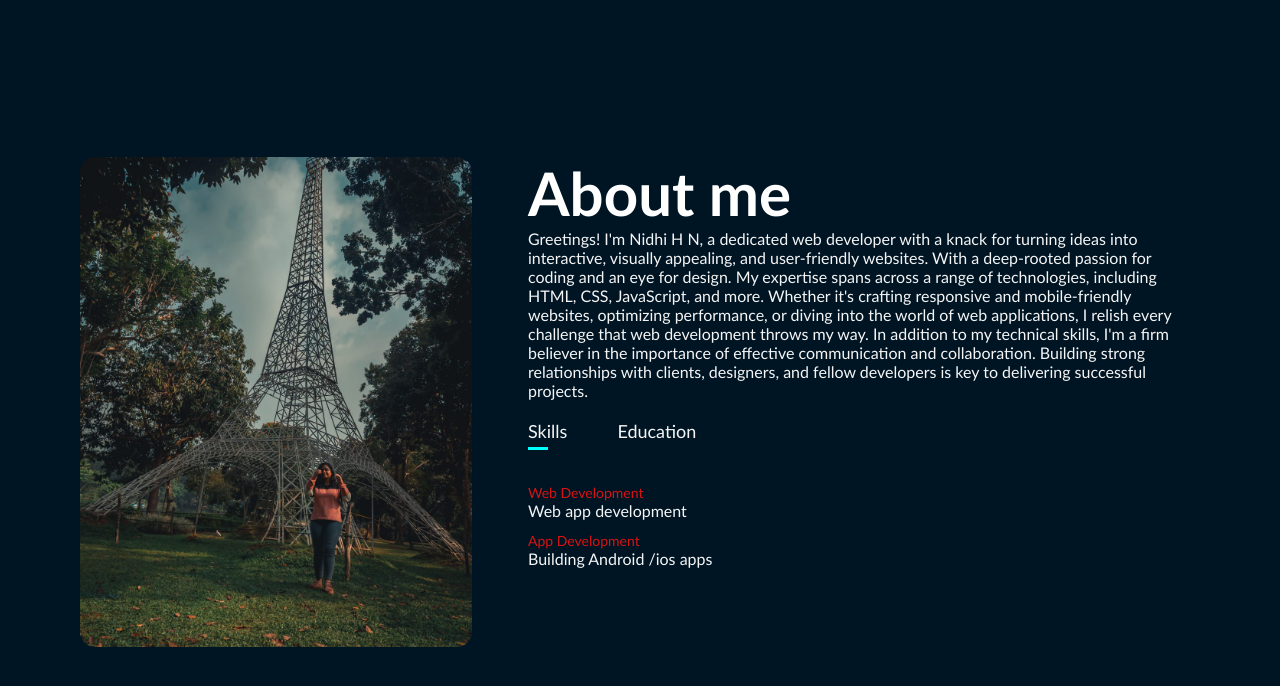
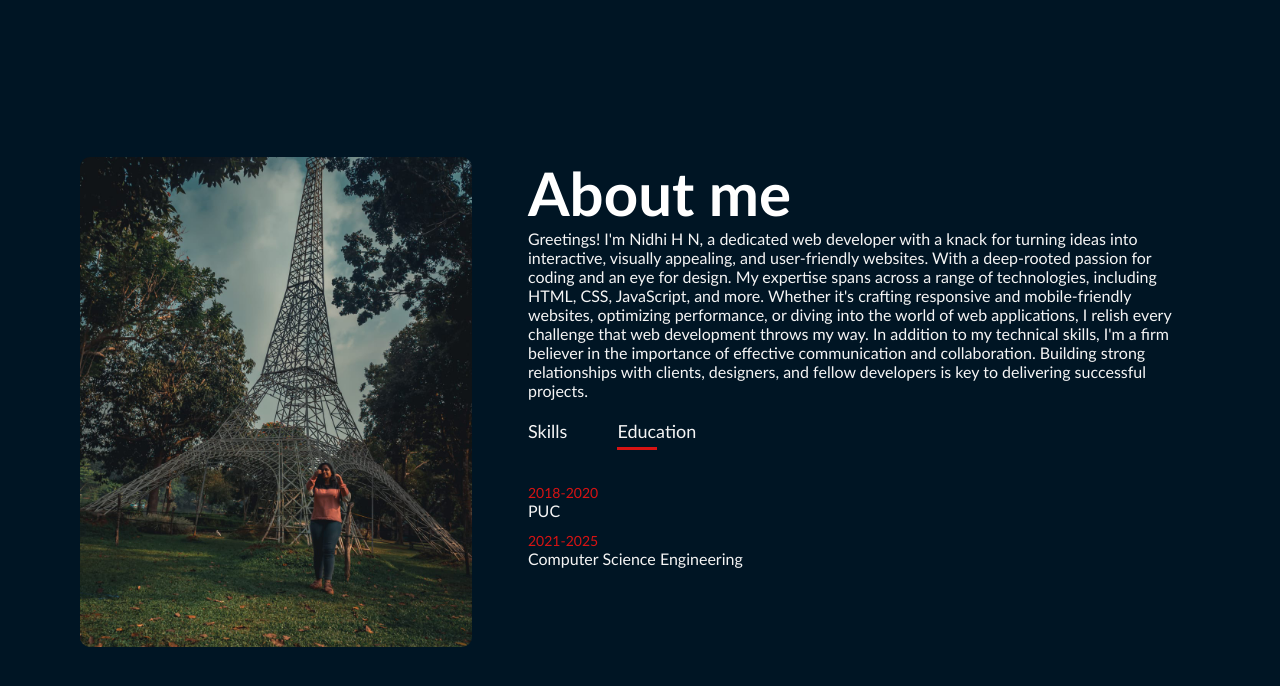
Before and after one commit to nidhihn/portfolio, a plain HTML site: page index.html in a window 1280 px wide. Both pictures are taken after a click on the element "Education". Shown: the part 436-1122 px from the top of the page. Drawn offline with nearby package versions, Linux system fonts and the light colour scheme.

Commit message:
Added skills and education section

```diff
--- a/index.html
+++ b/index.html
@@ -61,13 +61,19 @@
                              Building strong relationships with clients, designers, and fellow developers is key to delivering successful projects.</p>
 
                              <div class="tab-titles">
-                                <p class="tab-links active-link">Skills</p>
-                                <p class="tab-links">Education</p>
+                                <p class="tab-links active-link" onclick="opentab('skills')">Skills</p>
+                                <p class="tab-links" onclick="opentab('education')">Education</p>
                              </div>
-                             <div class="tab-contents">
+                             <div class="tab-contents active-tab" id="skills">
                                 <ul>
                                     <li><span>Web Development</span><br>Web app development</li>
                                     <li><span>App Development</span><br>Building Android /ios apps </li>
+                                </ul>
+                             </div>
+                             <div class="tab-contents" id="education">
+                                <ul>
+                                    <li><span>2018-2020</span><br>PUC</li>
+                                    <li><span>2021-2025</span><br>Computer Science Engineering </li>
                                 </ul>
                              </div>
                 </div>
--- a/myscript.js
+++ b/myscript.js
@@ -2,3 +2,17 @@ var typed = new Typed('#element', {
     strings: [' learner', ' web developer'],
     typeSpeed: 50,
   });
+
+  var tablinks=document.getElementsByClassName("tab-links");
+  var tabcontents=document.getElementsByClassName("tab-contents");
+
+  function opentab(tabname){
+    for(tablink of tablinks){
+      tablink.classList.remove("active-link");
+    }
+    for(tabcontent of tabcontents){
+      tabcontent.classList.remove("active-tab");
+    }
+    event.currentTarget.classList.add("active-link");
+    document.getElementById(tabname).classList.add("active-tab")
+  }
--- a/style.css
+++ b/style.css
@@ -106,7 +106,7 @@ nav ul li a:hover {
 }
 .about-col-1 img{
     width: 100%;
-    border-radius: 15px;
+    border-radius: 10px;
 }
 .about-col-2{
     flex-basis: 60%;
@@ -131,7 +131,7 @@ nav ul li a:hover {
     content: '';
     width: 0;
     height: 3px;
-    background-color: aqua;
+    background-color: #D71313;
     position: absolute;
     left: 0;
     bottom: -8px;
@@ -149,3 +149,9 @@ nav ul li a:hover {
     color:#D71313 ;
     font-size: 14px;
 }
+.tab-contents{
+    display: none;
+}
+.tab-contents.active-tab{
+    display: block;
+}
```
